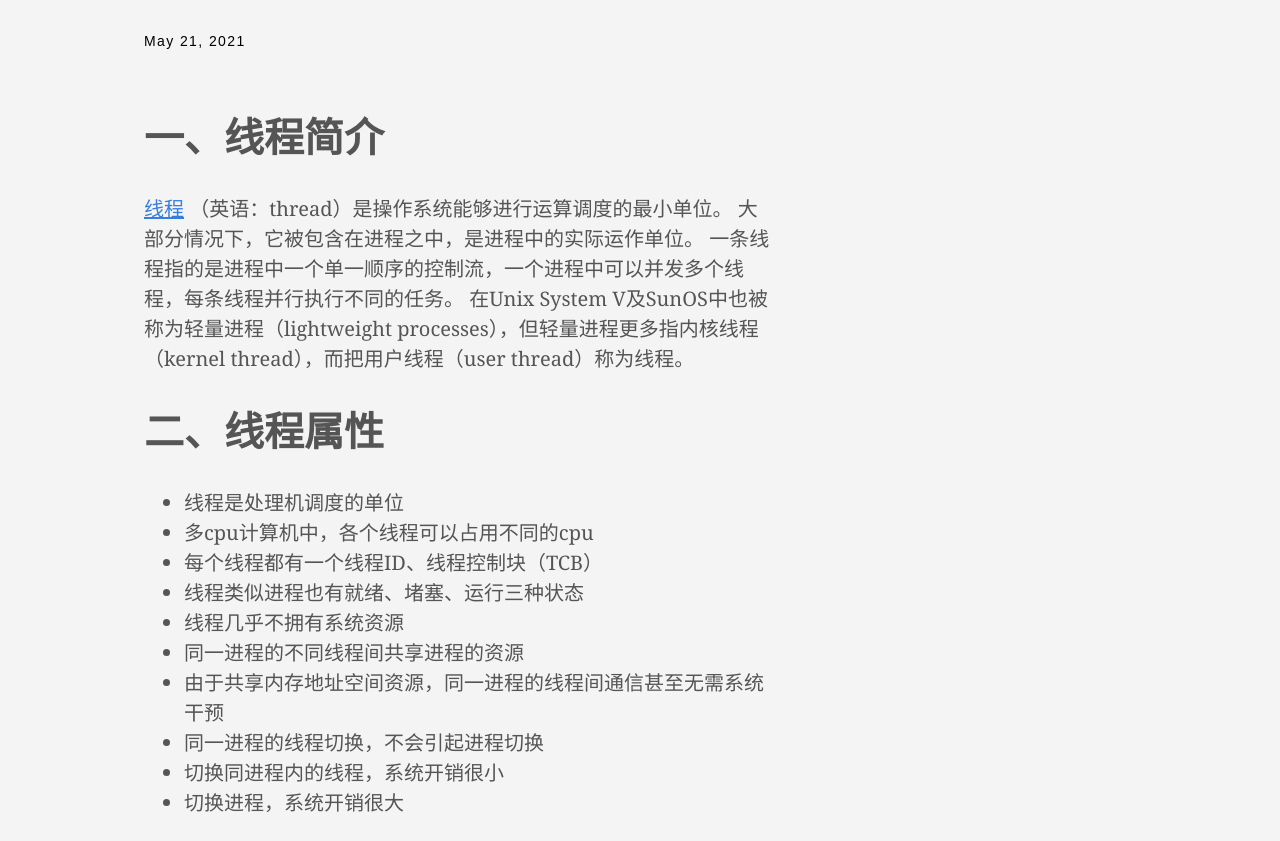
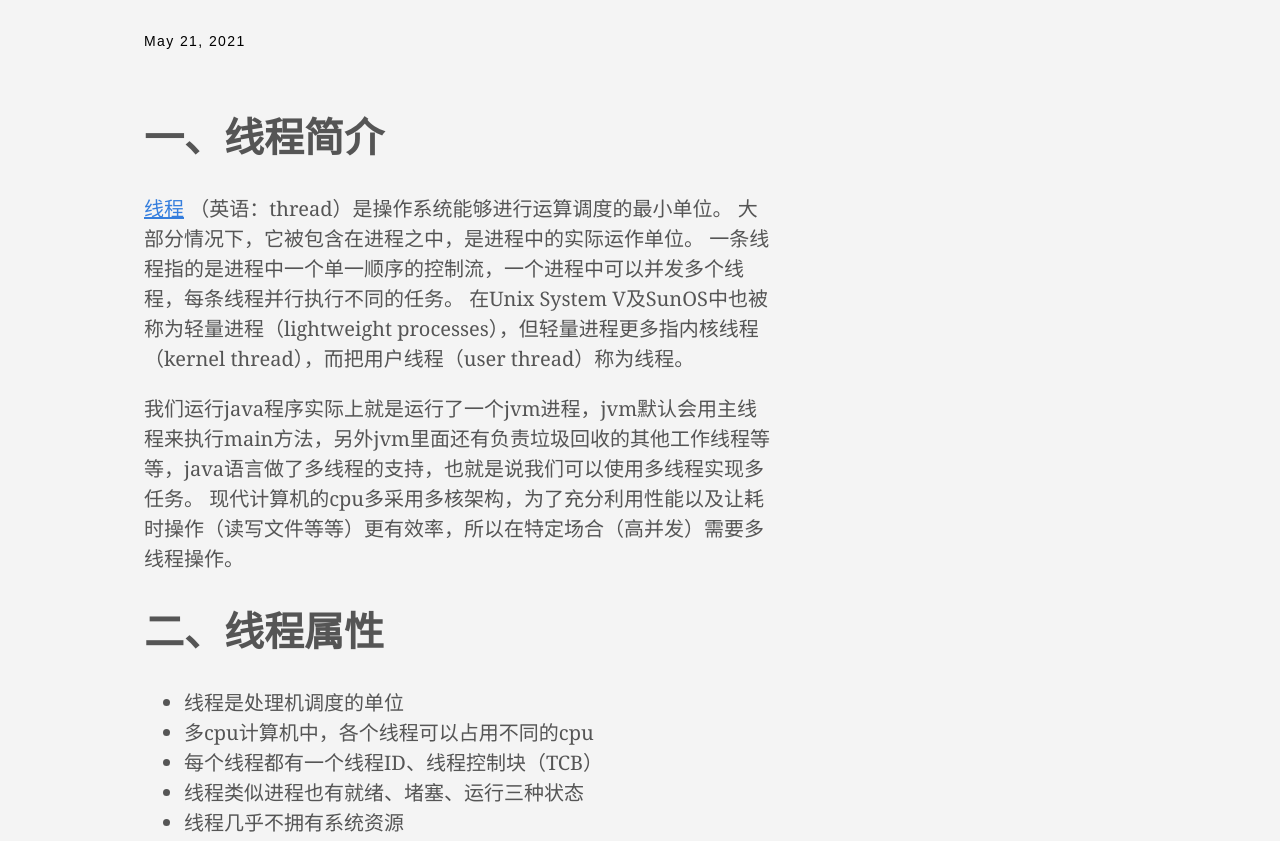
Before and after one commit to giantpetter/giantpetter.github.io, a plain HTML site: page posts/线程的属性状态生命周期详解/index.html in a window 1280 px wide. Shown: the part 237-1078 px from the top of the page. Drawn offline with Linux system fonts and the light colour scheme.

Commit message:
增加一些文字更新

```diff
--- a/index.xml
+++ b/index.xml
@@ -14,6 +14,7 @@
 
       <guid>https://giantpetter.github.io/posts/%E7%BA%BF%E7%A8%8B%E7%9A%84%E5%B1%9E%E6%80%A7%E7%8A%B6%E6%80%81%E7%94%9F%E5%91%BD%E5%91%A8%E6%9C%9F%E8%AF%A6%E8%A7%A3/</guid>
       <description>一、线程简介 线程 （英语：thread）是操作系统能够进行运算调度的最小单位。 大部分情况下，它被包含在进程之中，是进程中的实际运作单位。 一条线程指的是进程中一个单一顺序的控制流，一个进程中可以并发多个线程，每条线程并行执行不同的任务。 在Unix System V及SunOS中也被称为轻量进程（lightweight processes），但轻量进程更多指内核线程（kernel thread），而把用户线程（user thread）称为线程。
+我们运行java程序实际上就是运行了一个jvm进程，jvm默认会用主线程来执行main方法，另外jvm里面还有负责垃圾回收的其他工作线程等等，java语言做了多线程的支持，也就是说我们可以使用多线程实现多任务。 现代计算机的cpu多采用多核架构，为了充分利用性能以及让耗时操作（读写文件等等）更有效率，所以在特定场合（高并发）需要多线程操作。
 二、线程属性  线程是处理机调度的单位 多cpu计算机中，各个线程可以占用不同的cpu 每个线程都有一个线程ID、线程控制块（TCB） 线程类似进程也有就绪、堵塞、运行三种状态 线程几乎不拥有系统资源 同一进程的不同线程间共享进程的资源 由于共享内存地址空间资源，同一进程的线程间通信甚至无需系统干预 同一进程的线程切换，不会引起进程切换 切换同进程内的线程，系统开销很小 切换进程，系统开销很大  三、多线程模型  首先介绍线程的实现方式   用户级线程(User-Level Thread,ULT)：由应用程序通过线程库实现。所有的线程管理工作都由应用程序负责(包括线程的切换)，无需操作系统干预。   内核级线程(Kernel-Level Thread,KLT):线程管理工作由操作系统内核完成。线程调度、切换等工作都由内核负责。 可以说内核级线程就是&amp;quot;从操作系统内核视角可以看到的线程&amp;quot;。   只有内核级线程才是处理机分配的单位
  多线程模型  由几个用户级线程映射到记个内核级线程的问题引出了&amp;quot;多线程模型问题&amp;quot;
 模型包括三个：
--- a/posts/index.xml
+++ b/posts/index.xml
@@ -14,6 +14,7 @@
 
       <guid>https://giantpetter.github.io/posts/%E7%BA%BF%E7%A8%8B%E7%9A%84%E5%B1%9E%E6%80%A7%E7%8A%B6%E6%80%81%E7%94%9F%E5%91%BD%E5%91%A8%E6%9C%9F%E8%AF%A6%E8%A7%A3/</guid>
       <description>一、线程简介 线程 （英语：thread）是操作系统能够进行运算调度的最小单位。 大部分情况下，它被包含在进程之中，是进程中的实际运作单位。 一条线程指的是进程中一个单一顺序的控制流，一个进程中可以并发多个线程，每条线程并行执行不同的任务。 在Unix System V及SunOS中也被称为轻量进程（lightweight processes），但轻量进程更多指内核线程（kernel thread），而把用户线程（user thread）称为线程。
+我们运行java程序实际上就是运行了一个jvm进程，jvm默认会用主线程来执行main方法，另外jvm里面还有负责垃圾回收的其他工作线程等等，java语言做了多线程的支持，也就是说我们可以使用多线程实现多任务。 现代计算机的cpu多采用多核架构，为了充分利用性能以及让耗时操作（读写文件等等）更有效率，所以在特定场合（高并发）需要多线程操作。
 二、线程属性  线程是处理机调度的单位 多cpu计算机中，各个线程可以占用不同的cpu 每个线程都有一个线程ID、线程控制块（TCB） 线程类似进程也有就绪、堵塞、运行三种状态 线程几乎不拥有系统资源 同一进程的不同线程间共享进程的资源 由于共享内存地址空间资源，同一进程的线程间通信甚至无需系统干预 同一进程的线程切换，不会引起进程切换 切换同进程内的线程，系统开销很小 切换进程，系统开销很大  三、多线程模型  首先介绍线程的实现方式   用户级线程(User-Level Thread,ULT)：由应用程序通过线程库实现。所有的线程管理工作都由应用程序负责(包括线程的切换)，无需操作系统干预。   内核级线程(Kernel-Level Thread,KLT):线程管理工作由操作系统内核完成。线程调度、切换等工作都由内核负责。 可以说内核级线程就是&amp;quot;从操作系统内核视角可以看到的线程&amp;quot;。   只有内核级线程才是处理机分配的单位
  多线程模型  由几个用户级线程映射到记个内核级线程的问题引出了&amp;quot;多线程模型问题&amp;quot;
 模型包括三个：
--- a/posts/线程的属性状态生命周期详解/index.html
+++ b/posts/线程的属性状态生命周期详解/index.html
@@ -7,6 +7,7 @@
     <title>线程的属性、状态、生命周期详解 | 杨欢的博客</title>
     <meta name="viewport" content="width=device-width,minimum-scale=1">
     <meta name="description" content="一、线程简介 线程 （英语：thread）是操作系统能够进行运算调度的最小单位。 大部分情况下，它被包含在进程之中，是进程中的实际运作单位。 一条线程指的是进程中一个单一顺序的控制流，一个进程中可以并发多个线程，每条线程并行执行不同的任务。 在Unix System V及SunOS中也被称为轻量进程（lightweight processes），但轻量进程更多指内核线程（kernel thread），而把用户线程（user thread）称为线程。
+我们运行java程序实际上就是运行了一个jvm进程，jvm默认会用主线程来执行main方法，另外jvm里面还有负责垃圾回收的其他工作线程等等，java语言做了多线程的支持，也就是说我们可以使用多线程实现多任务。 现代计算机的cpu多采用多核架构，为了充分利用性能以及让耗时操作（读写文件等等）更有效率，所以在特定场合（高并发）需要多线程操作。
 二、线程属性  线程是处理机调度的单位 多cpu计算机中，各个线程可以占用不同的cpu 每个线程都有一个线程ID、线程控制块（TCB） 线程类似进程也有就绪、堵塞、运行三种状态 线程几乎不拥有系统资源 同一进程的不同线程间共享进程的资源 由于共享内存地址空间资源，同一进程的线程间通信甚至无需系统干预 同一进程的线程切换，不会引起进程切换 切换同进程内的线程，系统开销很小 切换进程，系统开销很大  三、多线程模型  首先介绍线程的实现方式   用户级线程(User-Level Thread,ULT)：由应用程序通过线程库实现。所有的线程管理工作都由应用程序负责(包括线程的切换)，无需操作系统干预。   内核级线程(Kernel-Level Thread,KLT):线程管理工作由操作系统内核完成。线程调度、切换等工作都由内核负责。 可以说内核级线程就是&quot;从操作系统内核视角可以看到的线程&quot;。   只有内核级线程才是处理机分配的单位
  多线程模型  由几个用户级线程映射到记个内核级线程的问题引出了&quot;多线程模型问题&quot;
 模型包括三个：
@@ -38,6 +39,7 @@ Java线程具有五中基本状态
 
     <meta property="og:title" content="线程的属性、状态、生命周期详解" />
 <meta property="og:description" content="一、线程简介 线程 （英语：thread）是操作系统能够进行运算调度的最小单位。 大部分情况下，它被包含在进程之中，是进程中的实际运作单位。 一条线程指的是进程中一个单一顺序的控制流，一个进程中可以并发多个线程，每条线程并行执行不同的任务。 在Unix System V及SunOS中也被称为轻量进程（lightweight processes），但轻量进程更多指内核线程（kernel thread），而把用户线程（user thread）称为线程。
+我们运行java程序实际上就是运行了一个jvm进程，jvm默认会用主线程来执行main方法，另外jvm里面还有负责垃圾回收的其他工作线程等等，java语言做了多线程的支持，也就是说我们可以使用多线程实现多任务。 现代计算机的cpu多采用多核架构，为了充分利用性能以及让耗时操作（读写文件等等）更有效率，所以在特定场合（高并发）需要多线程操作。
 二、线程属性  线程是处理机调度的单位 多cpu计算机中，各个线程可以占用不同的cpu 每个线程都有一个线程ID、线程控制块（TCB） 线程类似进程也有就绪、堵塞、运行三种状态 线程几乎不拥有系统资源 同一进程的不同线程间共享进程的资源 由于共享内存地址空间资源，同一进程的线程间通信甚至无需系统干预 同一进程的线程切换，不会引起进程切换 切换同进程内的线程，系统开销很小 切换进程，系统开销很大  三、多线程模型  首先介绍线程的实现方式   用户级线程(User-Level Thread,ULT)：由应用程序通过线程库实现。所有的线程管理工作都由应用程序负责(包括线程的切换)，无需操作系统干预。   内核级线程(Kernel-Level Thread,KLT):线程管理工作由操作系统内核完成。线程调度、切换等工作都由内核负责。 可以说内核级线程就是&quot;从操作系统内核视角可以看到的线程&quot;。   只有内核级线程才是处理机分配的单位
  多线程模型  由几个用户级线程映射到记个内核级线程的问题引出了&quot;多线程模型问题&quot;
 模型包括三个：
@@ -51,6 +53,7 @@ Java线程具有五中基本状态
 
 <meta itemprop="name" content="线程的属性、状态、生命周期详解">
 <meta itemprop="description" content="一、线程简介 线程 （英语：thread）是操作系统能够进行运算调度的最小单位。 大部分情况下，它被包含在进程之中，是进程中的实际运作单位。 一条线程指的是进程中一个单一顺序的控制流，一个进程中可以并发多个线程，每条线程并行执行不同的任务。 在Unix System V及SunOS中也被称为轻量进程（lightweight processes），但轻量进程更多指内核线程（kernel thread），而把用户线程（user thread）称为线程。
+我们运行java程序实际上就是运行了一个jvm进程，jvm默认会用主线程来执行main方法，另外jvm里面还有负责垃圾回收的其他工作线程等等，java语言做了多线程的支持，也就是说我们可以使用多线程实现多任务。 现代计算机的cpu多采用多核架构，为了充分利用性能以及让耗时操作（读写文件等等）更有效率，所以在特定场合（高并发）需要多线程操作。
 二、线程属性  线程是处理机调度的单位 多cpu计算机中，各个线程可以占用不同的cpu 每个线程都有一个线程ID、线程控制块（TCB） 线程类似进程也有就绪、堵塞、运行三种状态 线程几乎不拥有系统资源 同一进程的不同线程间共享进程的资源 由于共享内存地址空间资源，同一进程的线程间通信甚至无需系统干预 同一进程的线程切换，不会引起进程切换 切换同进程内的线程，系统开销很小 切换进程，系统开销很大  三、多线程模型  首先介绍线程的实现方式   用户级线程(User-Level Thread,ULT)：由应用程序通过线程库实现。所有的线程管理工作都由应用程序负责(包括线程的切换)，无需操作系统干预。   内核级线程(Kernel-Level Thread,KLT):线程管理工作由操作系统内核完成。线程调度、切换等工作都由内核负责。 可以说内核级线程就是&quot;从操作系统内核视角可以看到的线程&quot;。   只有内核级线程才是处理机分配的单位
  多线程模型  由几个用户级线程映射到记个内核级线程的问题引出了&quot;多线程模型问题&quot;
 模型包括三个：
@@ -58,10 +61,11 @@ Java线程具有五中基本状态
 Java线程具有五中基本状态
  新建状态（New）：当线程对象对创建后，即进入了新建状态，如：Thread t = new MyThread(); 就绪状态（Runnable）：当调用线程对象的start()方法（t.start();），线程即进入就绪状态。处于就绪状态的线程，只是说明此线程已经做好了准备，随时等待CPU调度执行，并不是说执行了t.start()此线程立即就会执行； 运行状态（Running）：当CPU开始调度处于就绪状态的线程时，此时线程才得以真正执行，即进入到运行状态。注：就 绪状态是进入到运行状态的唯一入口，也就是说，线程要想进入运行状态执行，首先必须处于就绪状态中； 阻塞状态（Blocked）：处于运行状态中的线程由于某种原因，暂时放弃对CPU的使用权，停止执行，此时进入阻塞状态，直到其进入到就绪状态，才 有机会再次被CPU调用以进入到运行状态。根据阻塞产生的原因不同，阻塞状态又可以分为三种：  等待阻塞：运行状态中的线程执行wait()方法，使本线程进入到等待阻塞状态； 同步阻塞 &ndash; 线程在获取synchronized同步锁失败(因为锁被其它线程所占用)，它会进入同步阻塞状态； 其他阻塞 &ndash; 通过调用线程的sleep()或join()或发出了I/O请求时，线程会进入到阻塞状态。当sleep()状态超时、join()等待线程终止或者超时、或者I/O处理完毕时，线程重新转入就绪状态。   死亡状态（Dead）：线程执行完了或者因异常退出了run()方法，该线程结束生命周期。  Java多线程的就绪、运行和死亡状态(注意点)"><meta itemprop="datePublished" content="2021-05-21T16:02:46&#43;08:00" />
 <meta itemprop="dateModified" content="2021-05-21T16:02:46&#43;08:00" />
-<meta itemprop="wordCount" content="63">
+<meta itemprop="wordCount" content="65">
 <meta itemprop="keywords" content="" /><meta name="twitter:card" content="summary"/>
 <meta name="twitter:title" content="线程的属性、状态、生命周期详解"/>
 <meta name="twitter:description" content="一、线程简介 线程 （英语：thread）是操作系统能够进行运算调度的最小单位。 大部分情况下，它被包含在进程之中，是进程中的实际运作单位。 一条线程指的是进程中一个单一顺序的控制流，一个进程中可以并发多个线程，每条线程并行执行不同的任务。 在Unix System V及SunOS中也被称为轻量进程（lightweight processes），但轻量进程更多指内核线程（kernel thread），而把用户线程（user thread）称为线程。
+我们运行java程序实际上就是运行了一个jvm进程，jvm默认会用主线程来执行main方法，另外jvm里面还有负责垃圾回收的其他工作线程等等，java语言做了多线程的支持，也就是说我们可以使用多线程实现多任务。 现代计算机的cpu多采用多核架构，为了充分利用性能以及让耗时操作（读写文件等等）更有效率，所以在特定场合（高并发）需要多线程操作。
 二、线程属性  线程是处理机调度的单位 多cpu计算机中，各个线程可以占用不同的cpu 每个线程都有一个线程ID、线程控制块（TCB） 线程类似进程也有就绪、堵塞、运行三种状态 线程几乎不拥有系统资源 同一进程的不同线程间共享进程的资源 由于共享内存地址空间资源，同一进程的线程间通信甚至无需系统干预 同一进程的线程切换，不会引起进程切换 切换同进程内的线程，系统开销很小 切换进程，系统开销很大  三、多线程模型  首先介绍线程的实现方式   用户级线程(User-Level Thread,ULT)：由应用程序通过线程库实现。所有的线程管理工作都由应用程序负责(包括线程的切换)，无需操作系统干预。   内核级线程(Kernel-Level Thread,KLT):线程管理工作由操作系统内核完成。线程调度、切换等工作都由内核负责。 可以说内核级线程就是&quot;从操作系统内核视角可以看到的线程&quot;。   只有内核级线程才是处理机分配的单位
  多线程模型  由几个用户级线程映射到记个内核级线程的问题引出了&quot;多线程模型问题&quot;
 模型包括三个：
@@ -169,6 +173,8 @@ Java线程具有五中基本状态
 大部分情况下，它被包含在进程之中，是进程中的实际运作单位。
 一条线程指的是进程中一个单一顺序的控制流，一个进程中可以并发多个线程，每条线程并行执行不同的任务。
 在Unix System V及SunOS中也被称为轻量进程（lightweight processes），但轻量进程更多指内核线程（kernel thread），而把用户线程（user thread）称为线程。</p>
+<p>我们运行java程序实际上就是运行了一个jvm进程，jvm默认会用主线程来执行main方法，另外jvm里面还有负责垃圾回收的其他工作线程等等，java语言做了多线程的支持，也就是说我们可以使用多线程实现多任务。
+现代计算机的cpu多采用多核架构，为了充分利用性能以及让耗时操作（读写文件等等）更有效率，所以在特定场合（高并发）需要多线程操作。</p>
 <h1 id="二线程属性">二、线程属性</h1>
 <ul>
 <li>线程是处理机调度的单位</li>
```
Also changed, not shown: index.html (+1 -0 lines), posts/index.html (+1 -0 lines).
